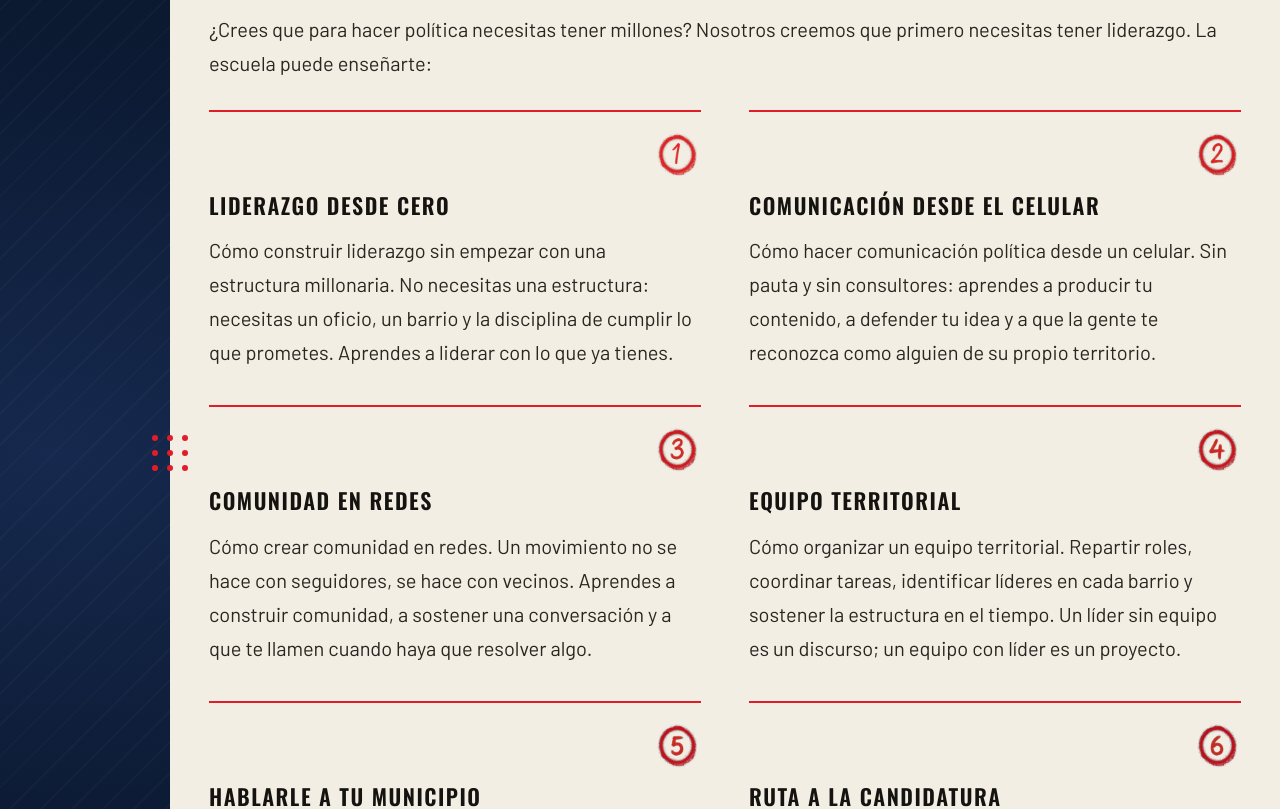
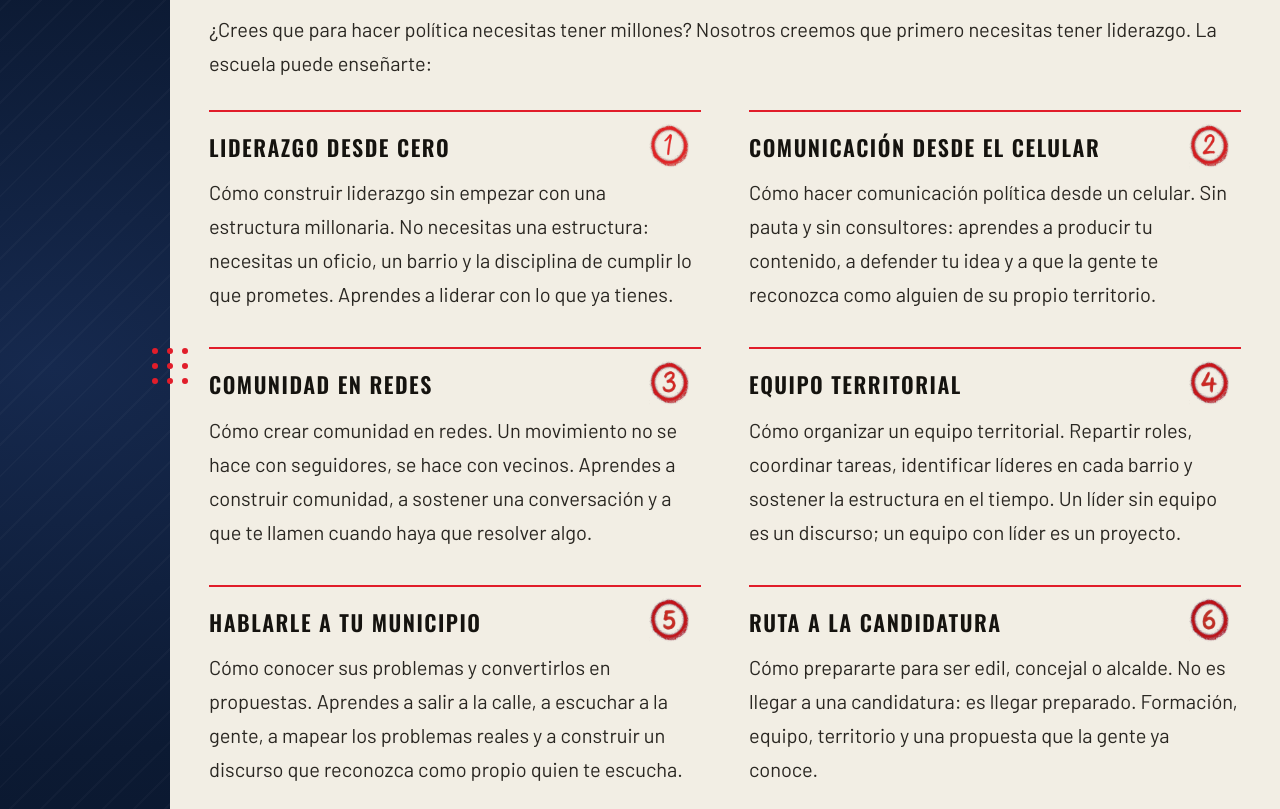
Before and after one commit to EsneiderCdD/movimiento-bate, a Next.js app: page /voluntariado in a window 1280 px wide. Shown: the part 1700-2509 px from the top of the page. Built offline with nearby package versions, Linux system fonts and the light colour scheme.

Commit message:
(voluntariado)

```diff
--- a/src/components/specific/voluntariado/VoluntariadoContent.module.css
+++ b/src/components/specific/voluntariado/VoluntariadoContent.module.css
@@ -520,12 +520,20 @@
   padding-top: 18px;
 }
 
+.moduleHead {
+  display: flex;
+  align-items: center;
+  justify-content: space-between;
+  gap: 16px;
+}
+
 .moduleIcon {
+  flex: 0 0 auto;
   display: block;
-  align-self: flex-end;
   width: 48px;
   height: 48px;
   object-fit: contain;
+  margin: -12px 8px -6px 0;
 }
 
 .audienceGrid {
--- a/src/components/specific/voluntariado/VoluntariadoContent.tsx
+++ b/src/components/specific/voluntariado/VoluntariadoContent.tsx
@@ -153,6 +153,8 @@ export default function VoluntariadoContent() {
                 <div className={styles.modules}>
                   {MODULES.map((module) => (
                     <article key={module.n} className={styles.module}>
+                      <div className={styles.moduleHead}>
+                        <h3 className={styles.blockTitle}>{module.title}</h3>
                         <Image
                           src={`/${Number(module.n)}.png`}
                           alt=""
@@ -160,7 +162,7 @@ export default function VoluntariadoContent() {
                           height={546}
                           className={styles.moduleIcon}
                         />
-                      <h3 className={styles.blockTitle}>{module.title}</h3>
+                      </div>
                       <p className={styles.text}>{module.body}</p>
                     </article>
                   ))}
```
Lines whose indentation alone changed are shown as unchanged.
